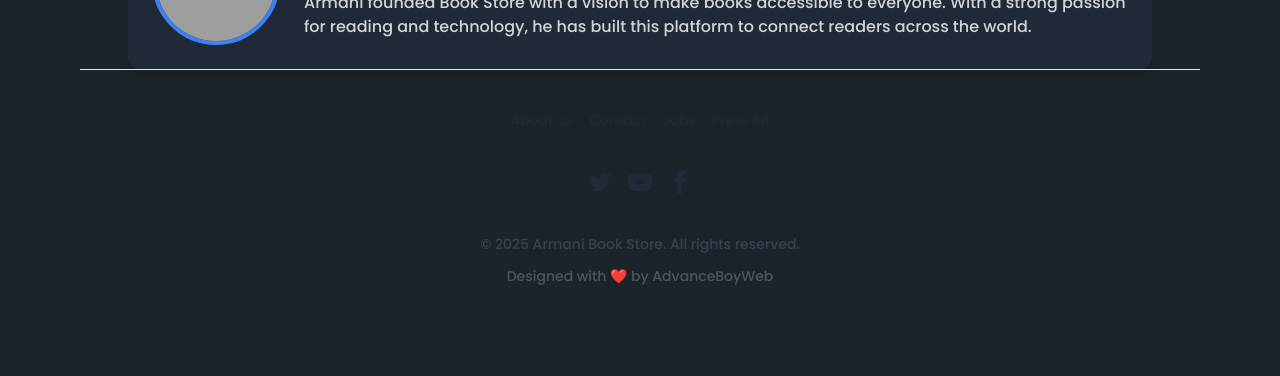
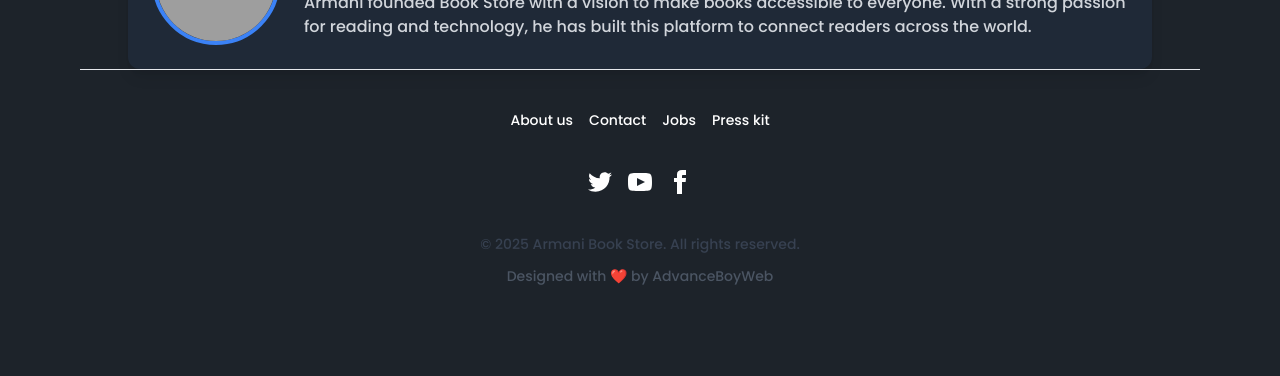
Before and after one commit to AdvanceBoyWeb/BookStore, a React app in the folder Frontend/: page /about in a window 1280 px wide. Shown: the part 342-718 px from the top of the page. Built offline with nearby package versions, Linux system fonts and the light colour scheme; grey boxes are pictures that could not be loaded; the HTML template or start-up script is replaced by a standard one.

Commit message:
Update Footer.jsx

```diff
--- a/Frontend/src/components/Footer.jsx
+++ b/Frontend/src/components/Footer.jsx
@@ -4,7 +4,7 @@ function Footer() {
   return (
     <div>
       <hr />
-      <footer className="footer footer-center p-10 text-base-content rounded dark:bg-slate-900 dark:text-white">
+      <footer className="footer footer-center p-10 rounded dark:bg-slate-900 dark:text-white">
         <nav className="grid grid-flow-col gap-4">
           <a className="link link-hover">About us</a>
           <a className="link link-hover">Contact</a>
```
